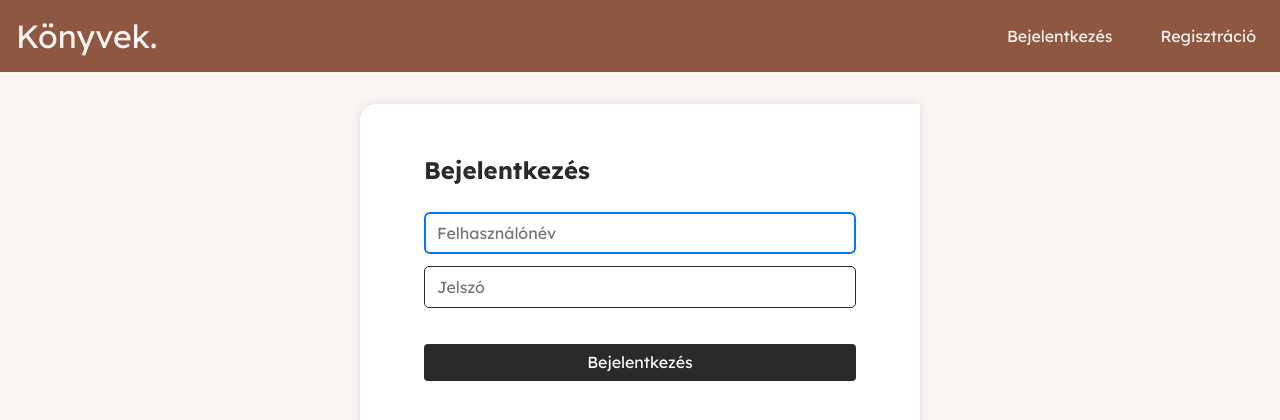
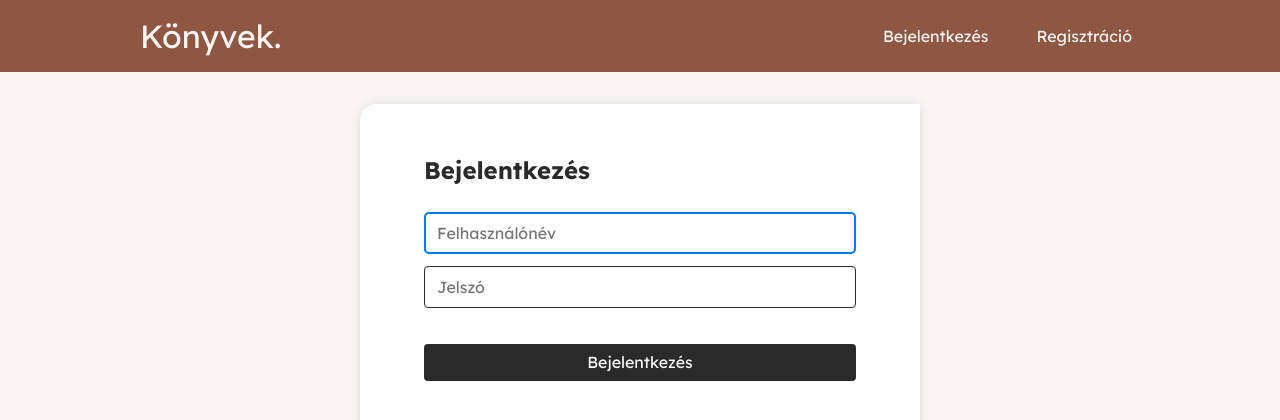
Before and after one commit to tamastomordi/web-app-for-book-readers, a React (Create React App) app in the folder front-end/: page /auth/login in a window 1280 px wide. Shown: the top 420 px of the page. Built offline with nearby package versions, Linux system fonts and the light colour scheme.

Commit message:
Change global styles

```diff
--- a/front-end/src/styles/_global.scss
+++ b/front-end/src/styles/_global.scss
@@ -23,10 +23,11 @@
 
 * {
    font-family: 'Lexend', sans-serif;
+   color: var(--clr-neutral-600);
 }
 
 .container {
-   max-width: 1400px;
+   max-width: 1000px;
    margin: 0 auto;
 }
 
@@ -39,8 +40,24 @@
    box-shadow: 0 0 0.5rem var(--clr-neutral-200);
 
    h2 {
-      color: var(--clr-neutral-600);
       margin: -1rem 0 1.5rem 0;
+   }
+}
+
+.card-wide {
+   max-width: 100%;
+
+   h1 {
+      letter-spacing: normal;
+      line-height: 2.25rem;
+      max-width: 25ch;
+      margin-bottom: 1rem;
+   }
+
+   p {
+      font-size: 1rem;
+      line-height: 1.25rem;
+      max-width: 70ch;
    }
 }
 
@@ -48,12 +65,12 @@
    padding: 0.5rem 0.75rem;
    width: 100%;
    border: 1px solid var(--clr-neutral-600);
-   border-radius: 5px;
+   border-radius: 0.25rem;
    margin-bottom: 0.75rem;
 
    &:focus {
       outline-color: var(--clr-focus);
-      border-radius: 5px;
+      border-radius: 0.25rem;
    }
 }
 
```
